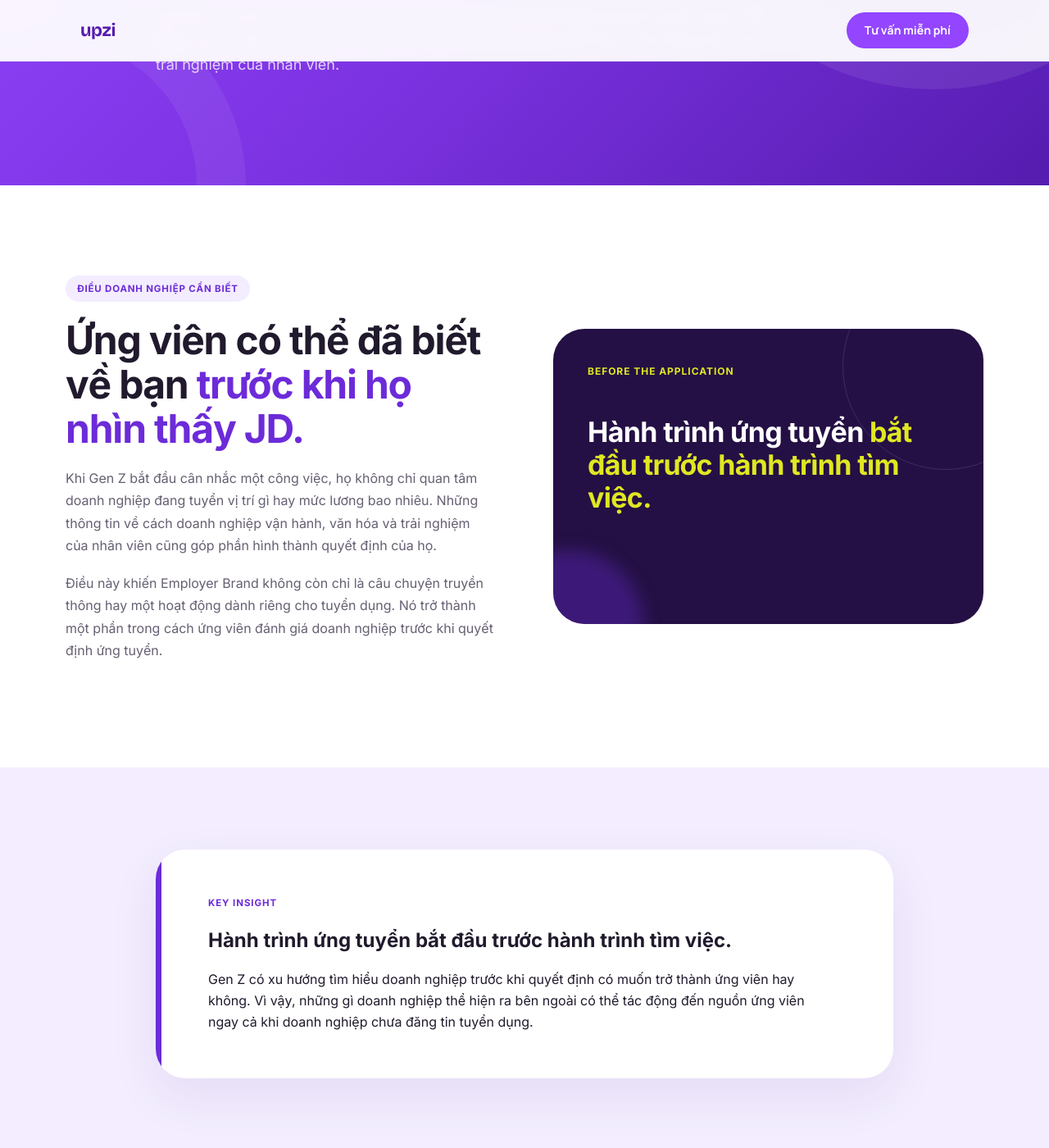
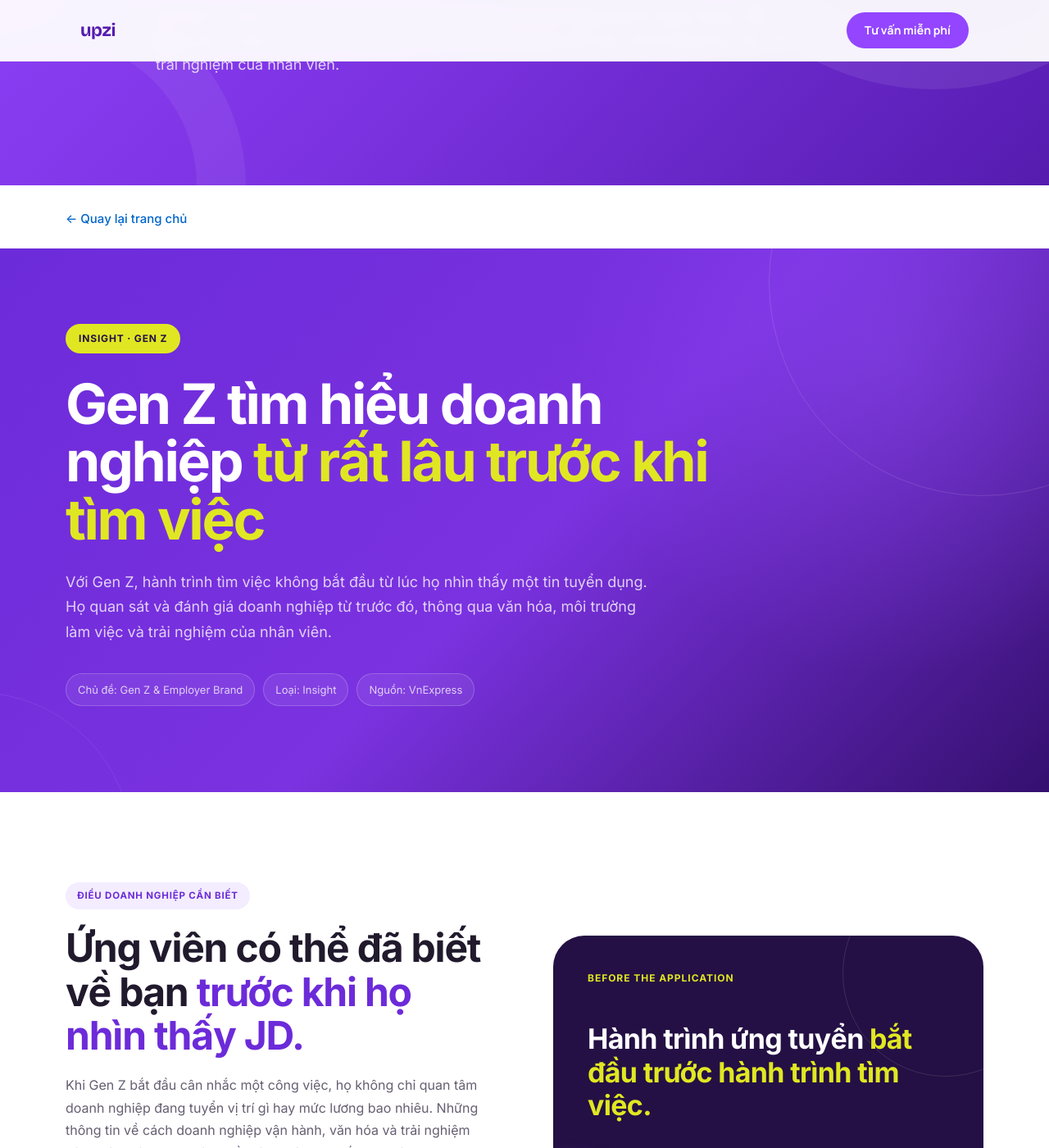
Before and after one commit to upzi-vn/staging, a Jekyll site: the page built from _posts/2026-08-10-bai-viet-dau-tien.html, in a window 1280 px wide and 1400 px high, scrolled down 386 px. Shown: the whole window at 82% size. Built offline with Jekyll 4.4.1, drawn with Linux system fonts in a browser that asks for light colours; some of the changed text lies outside the part shown.

Commit message:
2026-08-10-bai-viet-dau-tien.html

```diff
--- a/_posts/2026-08-10-bai-viet-dau-tien.html
+++ b/_posts/2026-08-10-bai-viet-dau-tien.html
@@ -44,6 +44,154 @@ description: >
 .insight-container{
   width:min(1120px, calc(100% - 48px));
   margin:0 auto;
+}
+
+
+/* =========================================================
+   BACK TO HOME
+========================================================= */
+
+.insight-back-home{
+  width:min(1120px, calc(100% - 48px));
+  margin:0 auto;
+  padding:28px 0 24px;
+}
+
+.insight-back-home a{
+  display:inline-flex;
+  align-items:center;
+  gap:5px;
+
+  color:#0066CC;
+  text-decoration:none;
+
+  font-size:15px;
+  font-weight:500;
+
+  transition:
+    color .2s ease,
+    transform .2s ease;
+}
+
+.insight-back-home a:hover{
+  color:#004C99;
+  transform:translateX(-2px);
+}
+
+
+/* =========================================================
+   HERO
+========================================================= */
+
+.insight-hero{
+  position:relative;
+  overflow:hidden;
+
+  background:
+    radial-gradient(
+      circle at 85% 20%,
+      rgba(151,82,255,.35),
+      transparent 32%
+    ),
+    linear-gradient(
+      135deg,
+      var(--purple) 0%,
+      #7B32E0 52%,
+      var(--purple-dark) 100%
+    );
+
+  color:var(--white);
+  padding:92px 0 105px;
+}
+
+.insight-hero::before{
+  content:"";
+  position:absolute;
+
+  width:520px;
+  height:520px;
+
+  border:1px solid rgba(255,255,255,.12);
+  border-radius:50%;
+
+  right:-180px;
+  top:-220px;
+}
+
+.insight-hero::after{
+  content:"";
+  position:absolute;
+
+  width:380px;
+  height:380px;
+
+  border:1px solid rgba(255,255,255,.08);
+  border-radius:50%;
+
+  left:-220px;
+  bottom:-260px;
+}
+
+.insight-hero-inner{
+  position:relative;
+  z-index:2;
+  max-width:850px;
+}
+
+.insight-eyebrow{
+  display:inline-flex;
+  align-items:center;
+
+  background:var(--yellow);
+  color:var(--purple-deep);
+
+  border-radius:999px;
+  padding:8px 16px;
+  margin-bottom:26px;
+
+  font-size:12px;
+  font-weight:800;
+  letter-spacing:.07em;
+}
+
+.insight-hero h1{
+  margin:0;
+  max-width:900px;
+
+  font-size:clamp(40px,6vw,68px);
+  line-height:1.04;
+  letter-spacing:-.035em;
+  font-weight:750;
+}
+
+.insight-hero h1 span{
+  color:var(--yellow);
+}
+
+.insight-hero-desc{
+  max-width:720px;
+  margin:26px 0 34px;
+
+  color:rgba(255,255,255,.78);
+  font-size:18px;
+  line-height:1.7;
+}
+
+.insight-meta{
+  display:flex;
+  flex-wrap:wrap;
+  gap:10px;
+}
+
+.insight-meta span{
+  padding:9px 14px;
+
+  border:1px solid rgba(255,255,255,.2);
+  border-radius:999px;
+
+  font-size:13px;
+  color:rgba(255,255,255,.76);
+  background:rgba(255,255,255,.07);
 }
 
 
@@ -655,6 +803,93 @@ description: >
 
 
 /* =========================================================
+   CTA
+========================================================= */
+
+.insight-cta{
+  position:relative;
+  overflow:hidden;
+
+  padding:90px 0;
+
+  background:
+    radial-gradient(
+      circle at 85% 20%,
+      rgba(147,69,255,.35),
+      transparent 30%
+    ),
+    var(--purple-deep);
+
+  color:var(--white);
+}
+
+.insight-cta::after{
+  content:"";
+
+  position:absolute;
+
+  width:420px;
+  height:420px;
+
+  right:-220px;
+  bottom:-250px;
+
+  border:1px solid rgba(255,255,255,.08);
+  border-radius:50%;
+}
+
+.insight-cta-content{
+  position:relative;
+  z-index:2;
+
+  max-width:720px;
+}
+
+.insight-cta .insight-label{
+  background:var(--yellow);
+  color:var(--purple-deep);
+}
+
+.insight-cta h2{
+  margin-bottom:18px;
+  color:var(--white);
+}
+
+.insight-cta h2 span{
+  color:var(--yellow);
+}
+
+.insight-cta p{
+  max-width:650px;
+  margin-bottom:30px;
+
+  color:rgba(255,255,255,.7);
+}
+
+.insight-cta-button{
+  display:inline-flex;
+
+  padding:16px 28px;
+
+  background:var(--yellow);
+  color:var(--purple-deep);
+
+  border-radius:999px;
+
+  text-decoration:none;
+
+  font-size:15px;
+  font-weight:800;
+
+  transition:transform .2s ease;
+}
+
+.insight-cta-button:hover{
+  transform:translateY(-2px);
+}
+
+
+/* =========================================================
    RESPONSIVE
 ========================================================= */
 
@@ -689,6 +924,27 @@ description: >
 
   .insight-container{
     width:min(100% - 32px,1120px);
+  }
+
+  .insight-back-home{
+    width:min(100% - 32px,1120px);
+    padding:20px 0 18px;
+  }
+
+  .insight-back-home a{
+    font-size:14px;
+  }
+
+  .insight-hero{
+    padding:65px 0 78px;
+  }
+
+  .insight-hero h1{
+    font-size:40px;
+  }
+
+  .insight-hero-desc{
+    font-size:16px;
   }
 
   .insight-section,
@@ -735,12 +991,65 @@ description: >
     width:100%;
   }
 
+  .insight-cta{
+    padding:70px 0;
+  }
+
 }
 
 </style>
 
 
 <div class="insight-page">
+
+
+  <!-- =====================================================
+       BACK TO HOME
+  ====================================================== -->
+
+  <div class="insight-back-home">
+    <a href="{{ '/' | relative_url }}">
+      ← Quay lại trang chủ
+    </a>
+  </div>
+
+
+  <!-- =====================================================
+       HERO
+  ====================================================== -->
+
+  <section class="insight-hero">
+
+    <div class="insight-container">
+
+      <div class="insight-hero-inner">
+
+        <div class="insight-eyebrow">
+          INSIGHT · GEN Z
+        </div>
+
+        <h1>
+          Gen Z tìm hiểu doanh nghiệp
+          <span>từ rất lâu trước khi tìm việc</span>
+        </h1>
+
+        <p class="insight-hero-desc">
+          Với Gen Z, hành trình tìm việc không bắt đầu từ lúc họ nhìn thấy
+          một tin tuyển dụng. Họ quan sát và đánh giá doanh nghiệp từ trước đó,
+          thông qua văn hóa, môi trường làm việc và trải nghiệm của nhân viên.
+        </p>
+
+        <div class="insight-meta">
+          <span>Chủ đề: Gen Z & Employer Brand</span>
+          <span>Loại: Insight</span>
+          <span>Nguồn: VnExpress</span>
+        </div>
+
+      </div>
+
+    </div>
+
+  </section>
 
 
   <!-- =====================================================
@@ -1308,4 +1617,42 @@ description: >
   </section>
 
 
+  <!-- =====================================================
+       CTA
+  ====================================================== -->
+
+  <section class="insight-cta">
+
+    <div class="insight-container">
+
+      <div class="insight-cta-content">
+
+        <div class="insight-label">
+          UPZI
+        </div>
+
+        <h2>
+          Đang tìm cách tiếp cận
+          <span>ứng viên trẻ hiệu quả hơn?</span>
+        </h2>
+
+        <p>
+          Khám phá cách Upzi giúp doanh nghiệp tiếp cận
+          đúng nhóm ứng viên và tối ưu hành trình tuyển dụng.
+        </p>
+
+        <a
+          class="insight-cta-button"
+          href="{{ '/' | relative_url }}#leadform"
+        >
+          Trao đổi với Upzi
+        </a>
+
+      </div>
+
+    </div>
+
+  </section>
+
+
 </div>
```
